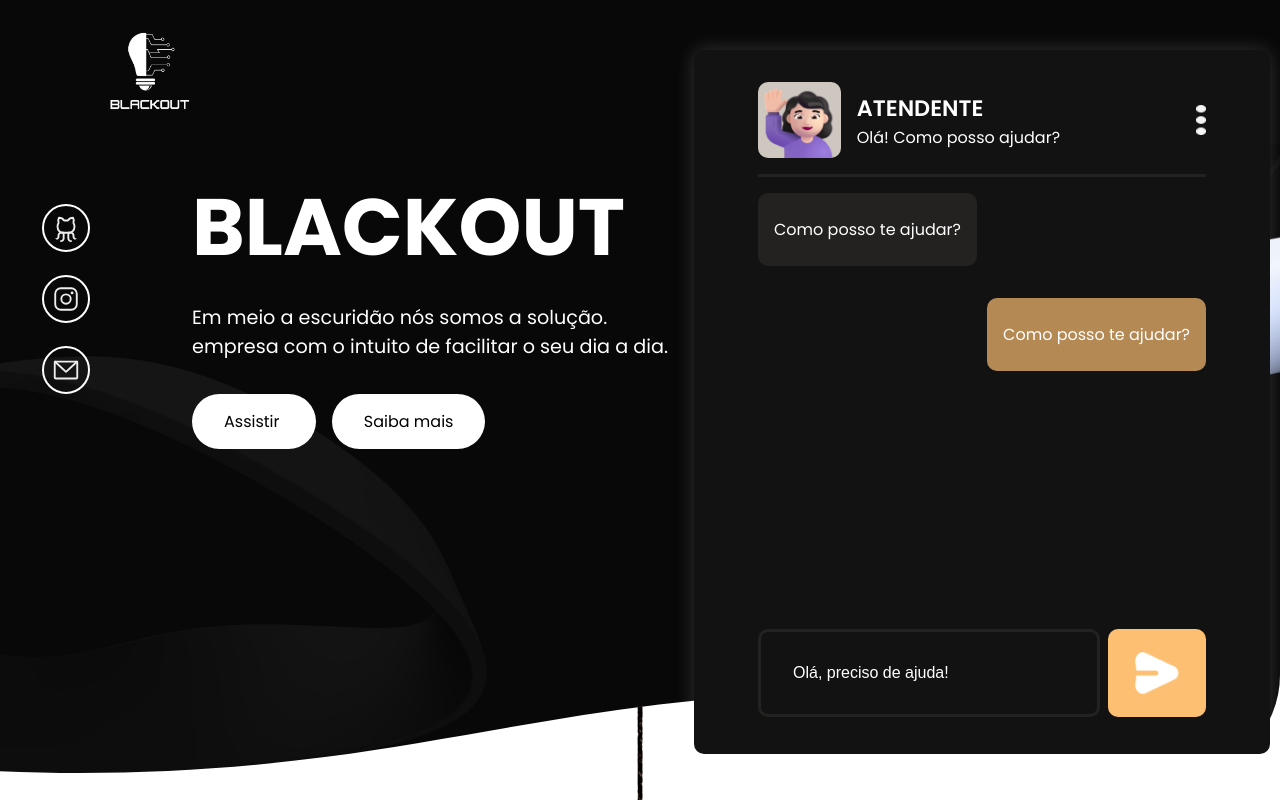
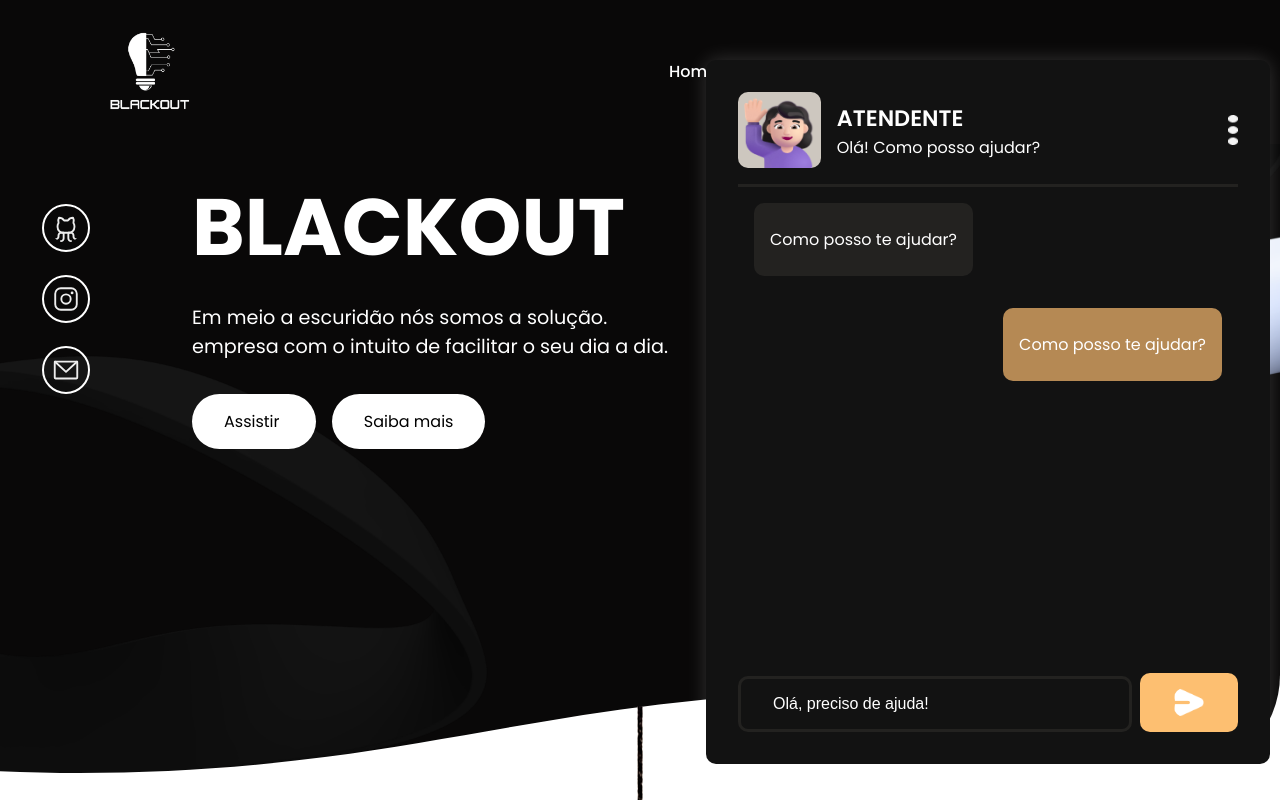
Before and after one commit to blackoutetecct/blackout-web-site, a React (Create React App) app in the folder blackout_web_site/: page / in a window 1280 px wide. Shown: the top 800 px of the page. Built offline with nearby package versions, Linux system fonts and the light colour scheme.

Commit message:
Arrumado Header e melhorado chat

```diff
--- a/blackout_web_site/src/components/Chat/style.css
+++ b/blackout_web_site/src/components/Chat/style.css
@@ -3,12 +3,14 @@
     display: flex;
     flex-direction: column;
     right: 10px;
-    top: 50px;
+    top: 60px;
     background-color: #121212;
     color: white;
-    padding: 2rem 4rem;
+    padding: 2rem 2rem;
     border-radius: 10px;
-    width: 35vw;
+    width: 100%;
+    max-width: 500px;
+    height: 100%;
     height: 80vh;
 
     z-index: 1000;
@@ -58,6 +60,9 @@
     display: flex;
     flex-direction: column;
     flex: 1;
+    padding: 0 1rem;
+
+    overflow-y: scroll;
 }
 
 .chat-attendant {
@@ -91,13 +96,15 @@
 
 .input-container input[type="text"] {
     background-color: transparent;
-    padding: 2rem 2rem;
+    padding: 1rem 2rem;
     border: 3px solid #232220;
     border-radius: 10px;
     flex: 1;
 
     color: white;
     font-size: 1rem;
+
+    align-self: flex-end;
 }
 
 .input-container input[type="text"]::placeholder {
@@ -106,7 +113,8 @@
 }
 
 .input-container div{
-    height: 90%;
+    align-self: flex-end;
+    height: 60%;
     width: 98px;
     background-color: #FDBF71;
     display: grid;
--- a/blackout_web_site/src/components/Header/style.css
+++ b/blackout_web_site/src/components/Header/style.css
@@ -2,8 +2,8 @@ header {
     background-color: #090808;
     display: flex;
     justify-content: space-between;
-    padding: 0 5rem;
-    width: 90%;
+    padding: 0 10rem 0 5rem;
+    width: 100%;
     align-items: center;
     position: fixed;
     top: 0;
@@ -33,6 +33,10 @@ header {
     border-radius: 5px;
     border-bottom: 3px solid transparent;
     transition: .3s ease-in-out;
+  }
+
+  header ul li:nth-child(4) {
+    margin-right: 10rem;
   }
 
   header ul li a:hover {
```
